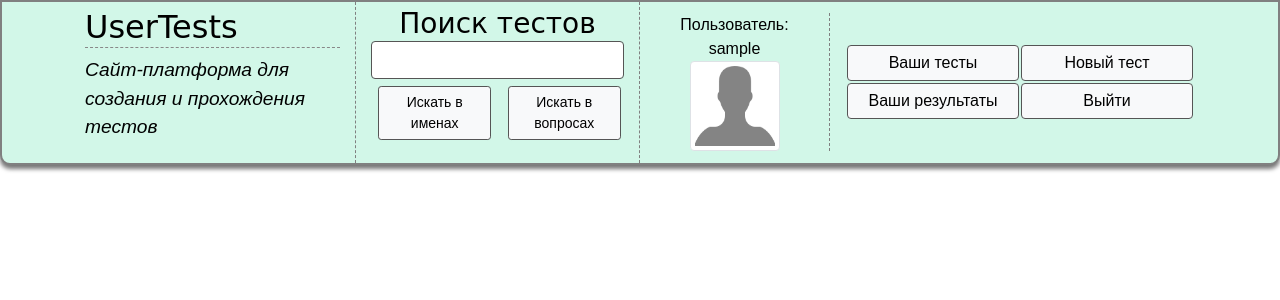
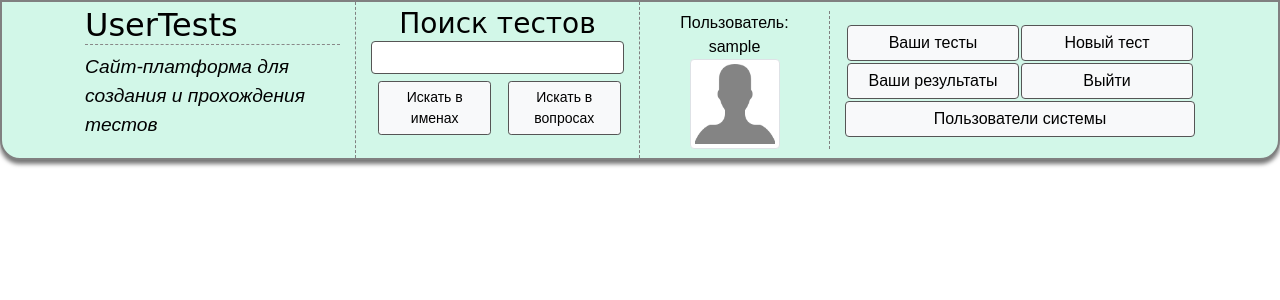
Before and after one commit to LaHesis/User-Tests-Site, a Django app: page / in a window 1280 px wide. Shown: the top 300 px of the page. Run offline with Django 3.2, Linux system fonts and the light colour scheme; the visitor is signed in with stand-in values (Sample User, id 1); some libraries are stand-ins or nearby versions; some web fonts are replaced.

Commit message:
static_test_list.html and its styles correction

```diff
--- a/main/static/main/css/static_test_list_style.css
+++ b/main/static/main/css/static_test_list_style.css
@@ -29,7 +29,7 @@ h6 {
 .table {
   display: table;
   border-spacing: 0; }
-  .table .table_row {
+  .table .table-row {
     display: table-row; }
   .table .table-cell {
     display: table-cell; }
@@ -44,6 +44,8 @@ h6 {
 
 input.form-control {
   padding: 0.175rem 0.45rem;
+  height: calc(1.2em + .75rem + 2px);
+  line-height: 1.2;
   border-color: #555; }
   input.form-control:focus {
     -webkit-box-shadow: inset 0 0 0 2px #6f6f6f;
@@ -52,7 +54,7 @@ input.form-control {
     display: none; }
 
 header {
-  border-radius: 0 0 10px 10px;
+  border-radius: 0 0 20px 20px;
   border: 2px solid gray;
   -webkit-box-shadow: 0 4px 4px 0 #777777;
           box-shadow: 0 4px 4px 0 #777777;
@@ -111,13 +113,13 @@ header {
     header .header-element:last-of-type .table-cell label {
       margin-bottom: 0;
       margin-top: 0; }
-    header .header-element:last-of-type .table-cell:nth-of-type(1) {
+    header .header-element:last-of-type .table-cell:nth-of-type(1):not(:only-of-type) {
       width: 50%; }
-    header .header-element:last-of-type .table-cell:nth-of-type(2) {
+    header .header-element:last-of-type .table-cell:nth-of-type(2):not(:only-of-type) {
       width: 50%; }
-    header .header-element:last-of-type .table-cell .btn {
-      width: 100%;
-      margin: 0; }
+    header .header-element:last-of-type .btn {
+      margin: 0;
+      width: 100%; }
 
 .test-list .test {
   border: 2px solid orange;
--- a/main/static/main/css/static_test_list_style.sass
+++ b/main/static/main/css/static_test_list_style.sass
@@ -43,7 +43,7 @@ h6
 .table
   display: table
   border-spacing: 0
-  .table_row
+  .table-row
     display: table-row
   .table-cell
     display: table-cell
@@ -60,6 +60,8 @@ h6
 // ФОРМЫ
 input.form-control
   padding: .175rem .45rem
+  height: calc(1.2em + .75rem + 2px)
+  line-height: 1.2
   border-color: $intface-inputs-and-btns-border-color
   &:focus
     box-shadow: inset 0 0 0 2px lighten($intface-inputs-and-btns-border-color, 10%)
@@ -70,7 +72,7 @@ input.form-control
 $avatar-width: 90px
 $avatar-height: 90px
 header
-  border-radius: 0 0 10px 10px
+  border-radius: 0 0 20px 20px
   border: 2px solid gray
   box-shadow: 0 4px 4px 0 #777777
   background-color: $intface-panel-bg-color
@@ -101,7 +103,8 @@ header
       min-width: 200px
       padding: 5px
       .table-cell
-        &:first-child, &:last-child
+        &:first-child,
+        &:last-child
           color: #f00
           margin: 2px
           width: 42%
@@ -134,13 +137,13 @@ header
         label
           margin-bottom: 0
           margin-top: 0
-        &:nth-of-type(1)
+        &:nth-of-type(1):not(:only-of-type)
           width: 50%
-        &:nth-of-type(2)
+        &:nth-of-type(2):not(:only-of-type)
           width: 50%
-        .btn
-          width: 100%
-          margin: 0
+      .btn
+        margin: 0
+        width: 100%
 
 // КОНТЕНТ
 .test-list
--- a/main/templates/main/static_test_list.html
+++ b/main/templates/main/static_test_list.html
@@ -34,9 +34,10 @@
                 <div class="col-md-3 header-element">
                     <h3>Поиск тестов</h3>
                     <form action="POST">
+                        {% csrf_token %}
                         <input class="form-control" name="search" type="search"><br>
                         <div class="search-buttons-div table mx-auto">
-                            <div class="table_row">
+                            <div class="table-row">
                                 <div class="table-cell">
                                     <button type="submit" class="btn btn-light btn-sm" role=submit>Искать в
                                         именах</button>
@@ -69,7 +70,7 @@
 
                 <div class="col-md-4 header-element">
                     <div class="table mx-auto">
-                        <div class="table_row">
+                        <div class="table-row">
                             {% if user.is_authenticated %}
                             <div class="table-cell">
                                 <a href="#" class="btn btn-light">Ваши тесты</a>
@@ -78,15 +79,21 @@
                                 <a href="#" class="btn btn-light">Новый тест</a>
                             </div>
                         </div>
-                        <div class="table_row">
+                        <div class="table-row">
                             <div class="table-cell">
-                                <a href="#" class="btn btn-light">Ваши результаты</a>
+                                <a href="#" class="btn btn-light">
+                                    Ваши результаты</a>
                             </div>
                             <div class="table-cell">
                                 <a href="#" class="btn btn-light">Выйти</a>
                             </div>
                         </div>
+                    </div>
+                    <a href="#" class="btn btn-light">Пользователи системы</a>
                             {% else %}
+                    <div class="table mx-auto">
+                        <form method="POST">
+                            <div class="table-row">
                                 <div class="table-cell">
                                     <label for="username">Логин:</label>
                                     <input class="form-control" name="username" type="text">
@@ -96,18 +103,18 @@
                                     <input class="form-control" name="password" type="password">
                                 </div>
                             </div>
-                        <div class="table_row">
-                            <div class="table-cell"><a href="#" class="btn-light btn btn-block">Войти</a></div>
-                            <div class="table-cell"><a href="#" class="btn-light btn btn-block">Регистрация</a></div>
+                            <div class="table-row">
+                                {% csrf_token %}
+                                    <div class="table-cell"><a href="#" class="btn btn-light">Войти</a></div>
+                                    <div class="table-cell"><a href="#" class="btn btn-light">Регистрация</a></div>
                             {% endif %}
                             </div>
+                        </form>
                     </div>
-                    </a>
                 </div>
             </div>
         </div>
     </header>
-
 
     <div class="content container">
         <div class="row">
```
Also changed, not shown: 1 other file. Lines whose indentation alone changed are shown as unchanged.
